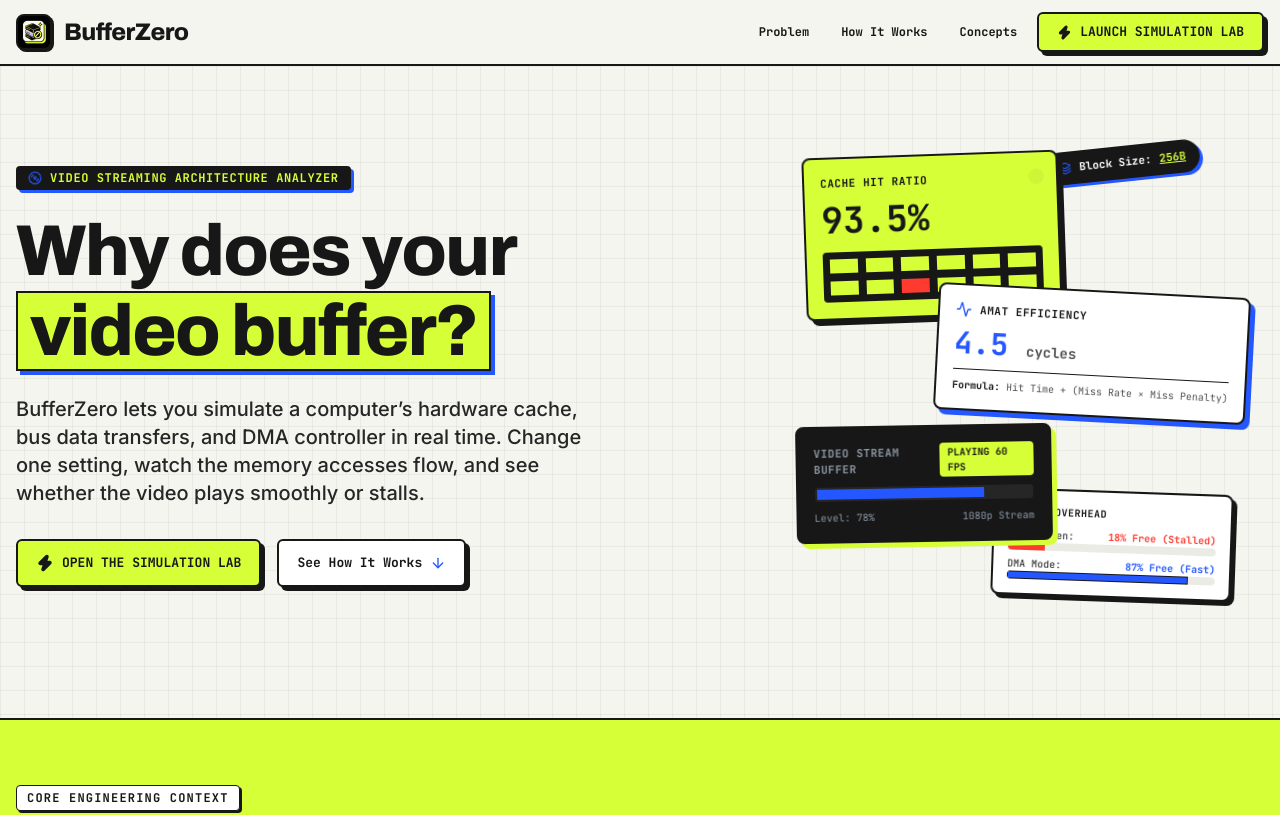
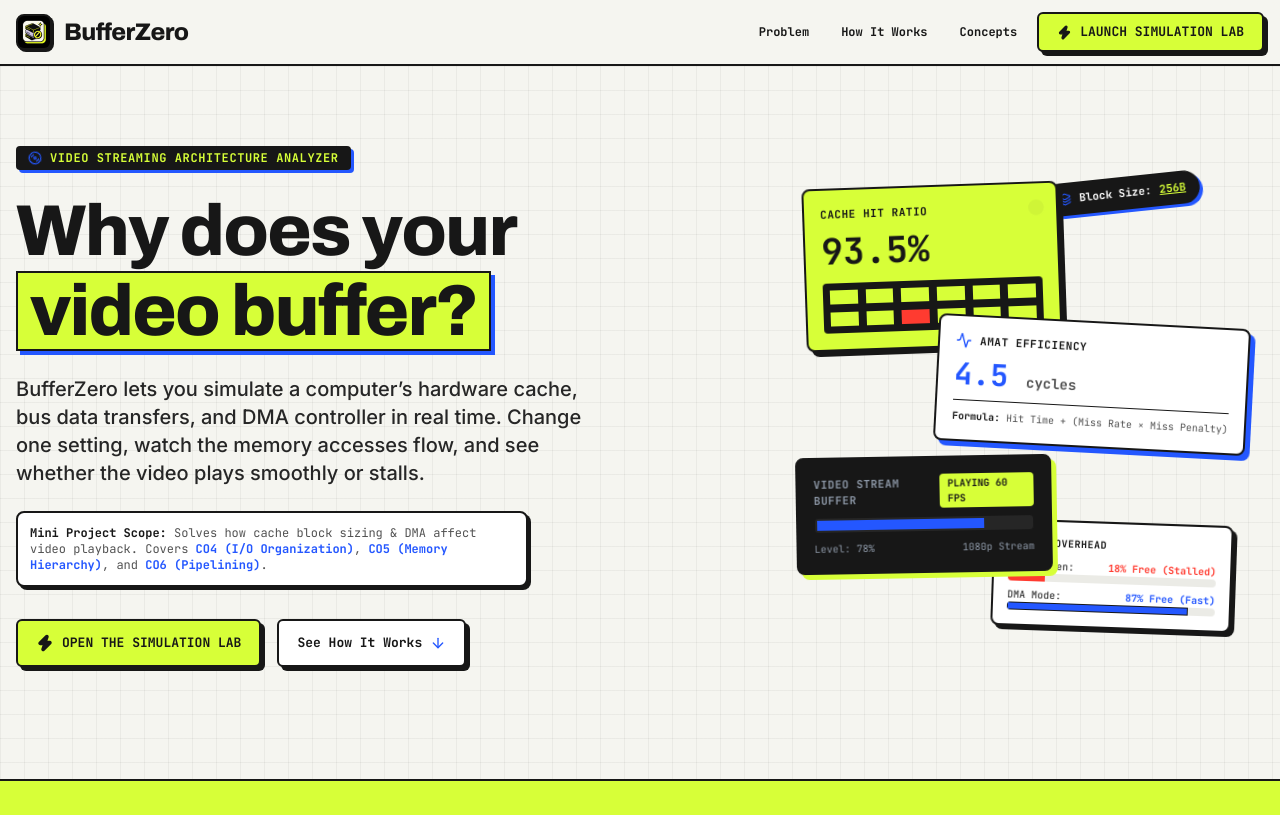
Before and after one commit to Haripriya24071/BufferZero, a React (Vite) app: page / in a window 1280 px wide. Shown: the top 815 px of the page. Built offline with nearby package versions, Linux system fonts and the light colour scheme.

Commit message:
feat: add Hero component and LabPage for video streaming architecture simulation

```diff
--- a/src/components/landing/Hero.tsx
+++ b/src/components/landing/Hero.tsx
@@ -71,6 +71,13 @@
           <p className="text-base sm:text-lg md:text-xl text-[#262626] font-medium max-w-xl leading-relaxed">
             BufferZero lets you simulate a computer’s hardware cache, bus data transfers, and DMA controller in real time. Change one setting, watch the memory accesses flow, and see whether the video plays smoothly or stalls.
           </p>
+
+          {/* Academic Context Badge */}
+          <div className="p-3 bg-[#FFFFFF] border-2 border-[#171717] rounded-lg shadow-[3px_3px_0_#171717] max-w-lg font-mono text-xs text-[#525252]">
+            <p>
+              <span className="font-bold text-[#171717]">Mini Project Scope:</span> Solves how cache block sizing & DMA affect video playback. Covers <strong className="text-[#2457FF]">CO4 (I/O Organization)</strong>, <strong className="text-[#2457FF]">CO5 (Memory Hierarchy)</strong>, and <strong className="text-[#2457FF]">CO6 (Pipelining)</strong>.
+            </p>
+          </div>
 
           <div className="flex flex-wrap items-center gap-4 pt-2">
             <button
```
